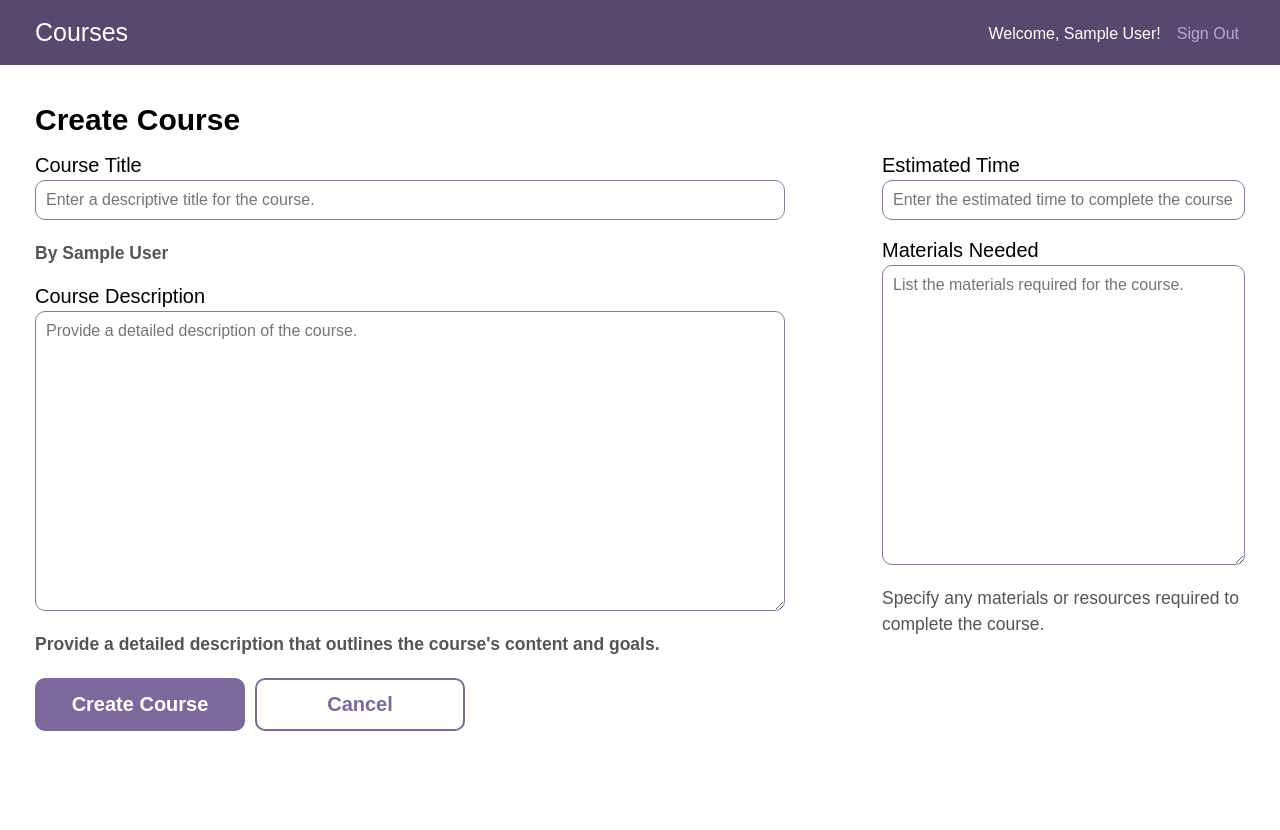
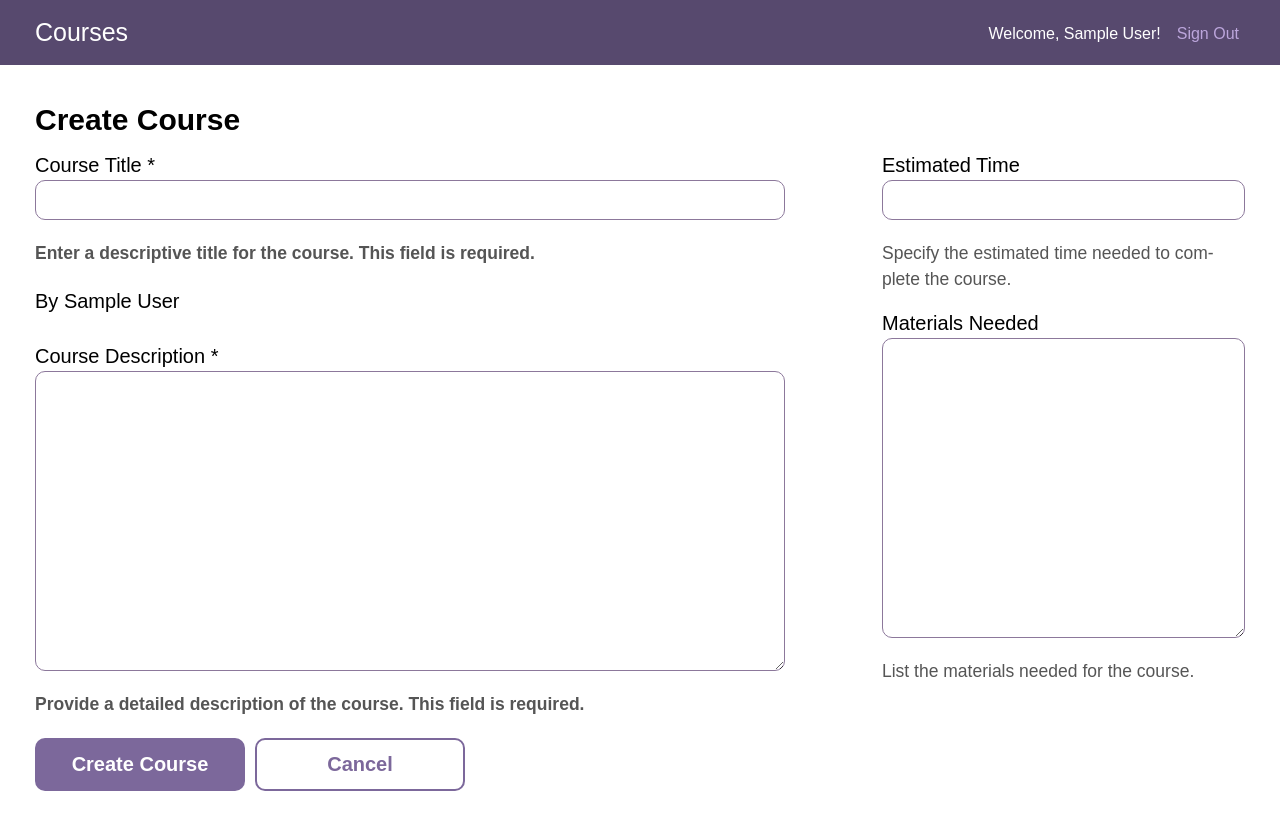
Before and after one commit to dmcote-1991/full-stack-app, a React (Vite) app in the folder client/: page /courses/create in a window 1280 px wide. Shown: the top 830 px of the page. Before the commit the page ends 800 px from the top, so only its background shows below. Built offline with nearby package versions, Linux system fonts and the light colour scheme; sample sign-in values are in the browser's storage.

Commit message:
Align CreateCourse component with the same style and structure as UpdateCourse component

```diff
--- a/client/src/components/CreateCourse.jsx
+++ b/client/src/components/CreateCourse.jsx
@@ -75,45 +75,47 @@ const CreateCourse = () => {
   return (
     <main>
       <div className="wrap">
-        <h2>Create Course</h2>
+        <h2 id="page-title">Create Course</h2>
         <ValidationErrors errors={errors} />
-        <form onSubmit={handleSubmit} aria-labelledby="create-course-form">
+        <form onSubmit={handleSubmit} aria-labelledby="page-title">
           <fieldset>
-            <legend id="create-course-form" hidden>Course Information</legend>
+            <legend className="sr-only" hidden>Course Information</legend>
             <div className="main--flex">
               <div>
-                <label htmlFor="courseTitle">Course Title</label>
+                <label htmlFor="title">Course Title <span aria-hidden="true">*</span></label>
                 <input
-                  id="courseTitle"
-                  name="courseTitle"
+                  id="title"
+                  name="title"
                   type="text"
                   value={title}
                   onChange={(e) => setTitle(e.target.value)}
                   required
                   aria-required="true"
-                  placeholder="Enter a descriptive title for the course."
+                  aria-describedby="title-desc"
                 />
+                <p id="title-desc">
+                  Enter a descriptive title for the course. This field is required.
+                </p>
 
                 <p>
                   By {authUser.firstName} {authUser.lastName}
                 </p>
 
-                <label htmlFor="courseDescription">Course Description</label>
+                <label htmlFor="description">Course Description <span aria-hidden="true">*</span></label>
                 <textarea
-                  id="courseDescription"
-                  name="courseDescription"
+                  id="description"
+                  name="description"
                   value={description}
                   onChange={(e) => setDescription(e.target.value)}
                   required
                   aria-required="true"
                   aria-describedby="courseDescription-desc"
-                  placeholder="Provide a detailed description of the course."
                 ></textarea>
-                <p id="courseDescription-desc" className="sr-only">
-                  Provide a detailed description that outlines the course&apos;s
-                  content and goals.
+                <p id="description-desc">
+                  Provide a detailed description of the course. This field is required.
                 </p>
               </div>
+
               <div>
                 <label htmlFor="estimatedTime">Estimated Time</label>
                 <input
@@ -122,8 +124,11 @@ const CreateCourse = () => {
                   type="text"
                   value={estimatedTime}
                   onChange={(e) => setEstimatedTime(e.target.value)}
-                  placeholder="Enter the estimated time to complete the course."
+                  aria-describedby="estimatedTime-desc"
                 />
+                <p id="estimatedTime-desc">
+                  Specify the estimated time needed to complete the course.
+                </p>
 
                 <label htmlFor="materialsNeeded">Materials Needed</label>
                 <textarea
@@ -132,16 +137,15 @@ const CreateCourse = () => {
                   value={materialsNeeded}
                   onChange={(e) => setMaterialsNeeded(e.target.value)}
                   aria-describedby="materialsNeeded-desc"
-                  placeholder="List the materials required for the course."
                 ></textarea>
-                <p id="materialsNeeded-desc" className="sr-only">
-                  Specify any materials or resources required to complete the
-                  course.
+                <p id="materialsNeeded-desc">
+                  List the materials needed for the course.
                 </p>
               </div>
             </div>
           </fieldset>
-          <button className="button" type="submit">
+
+          <button className="button" type="submit" aria-label="Create course">
             Create Course
           </button>
           <button
@@ -150,6 +154,7 @@ const CreateCourse = () => {
               e.preventDefault();
               navigate("/");
             }}
+            aria-label="Cancel and go back to course details"
           >
             Cancel
           </button>
```
